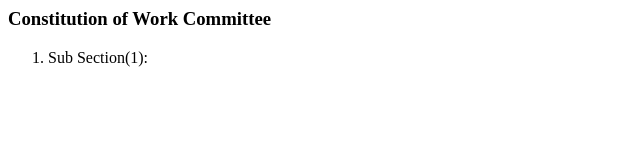
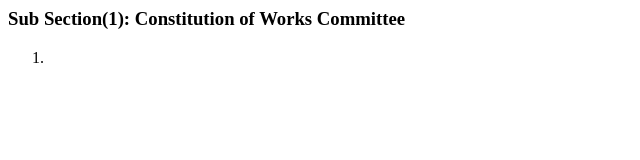
Before and after one commit to y-isha30/law-notes, a plain HTML site: page Works_Committee.html in a window 1280 px wide. Shown: the whole page, without its empty margins (0-640 px from the left). Drawn offline with Linux system fonts and the light colour scheme.

Commit message:
16/11/2020

```diff
--- a/Works_Committee.html
+++ b/Works_Committee.html
@@ -2,11 +2,11 @@
     <body>
         <p>
             <h3>
-                Constitution of Work Committee
+                Sub Section(1):  Constitution of Works Committee
             </h3>
             <ol>
                 <li>
-                    Sub Section(1):
+
                 </li>
             </ol>
         </p>
```
Also changed, not shown: Article_12.html (added, +9 -0 lines), Constitutional_Law.html (added, +6 -0 lines).
